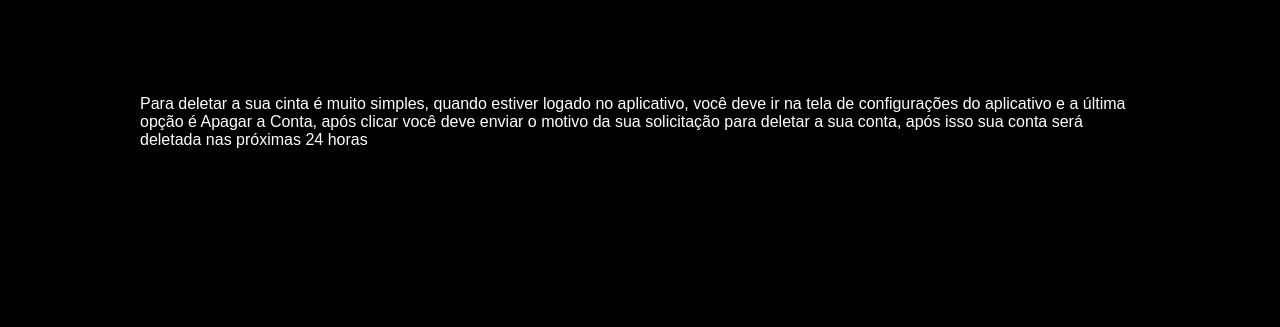
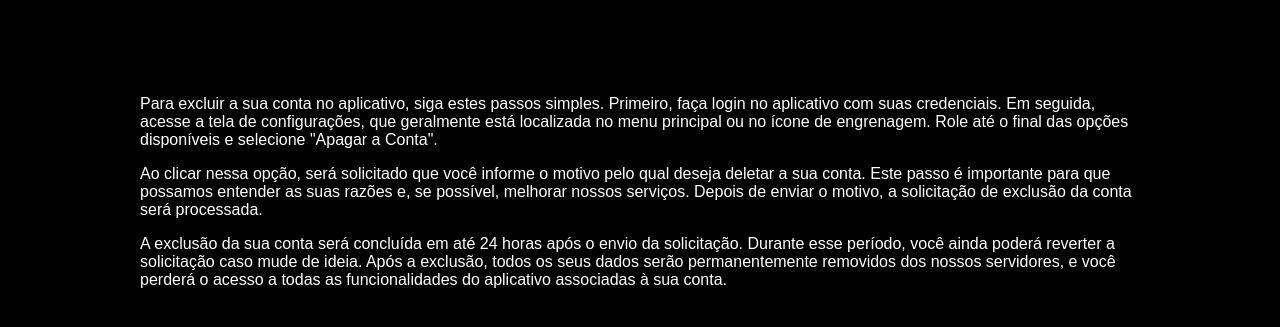
Before and after one commit to RayV-Desenvolvimento/DeleteAccount, a plain HTML site: page index.html in a window 1280 px wide. Shown: the part 185-512 px from the top of the page. Drawn offline with Linux system fonts and the light colour scheme.

Commit message:
Update index.html

```diff
--- a/index.html
+++ b/index.html
@@ -83,7 +83,11 @@
         <h1>Como deletar a sua conta</h1>
     </nav>
     <div class="content">
-        <p>Para deletar a sua cinta é muito simples, quando estiver logado no aplicativo, você deve ir na tela de configurações do aplicativo e a última opção é Apagar a Conta, após clicar você deve enviar o motivo da sua solicitação para deletar a sua conta, após isso sua conta será deletada nas próximas 24 horas</p>
+        <p>Para excluir a sua conta no aplicativo, siga estes passos simples. Primeiro, faça login no aplicativo com suas credenciais. Em seguida, acesse a tela de configurações, que geralmente está localizada no menu principal ou no ícone de engrenagem. Role até o final das opções disponíveis e selecione "Apagar a Conta".</p>
+
+        <p>Ao clicar nessa opção, será solicitado que você informe o motivo pelo qual deseja deletar a sua conta. Este passo é importante para que possamos entender as suas razões e, se possível, melhorar nossos serviços. Depois de enviar o motivo, a solicitação de exclusão da conta será processada.</p>
+
+        <p>A exclusão da sua conta será concluída em até 24 horas após o envio da solicitação. Durante esse período, você ainda poderá reverter a solicitação caso mude de ideia. Após a exclusão, todos os seus dados serão permanentemente removidos dos nossos servidores, e você perderá o acesso a todas as funcionalidades do aplicativo associadas à sua conta.</p>
     </div>
 </body>
 </html>
```
